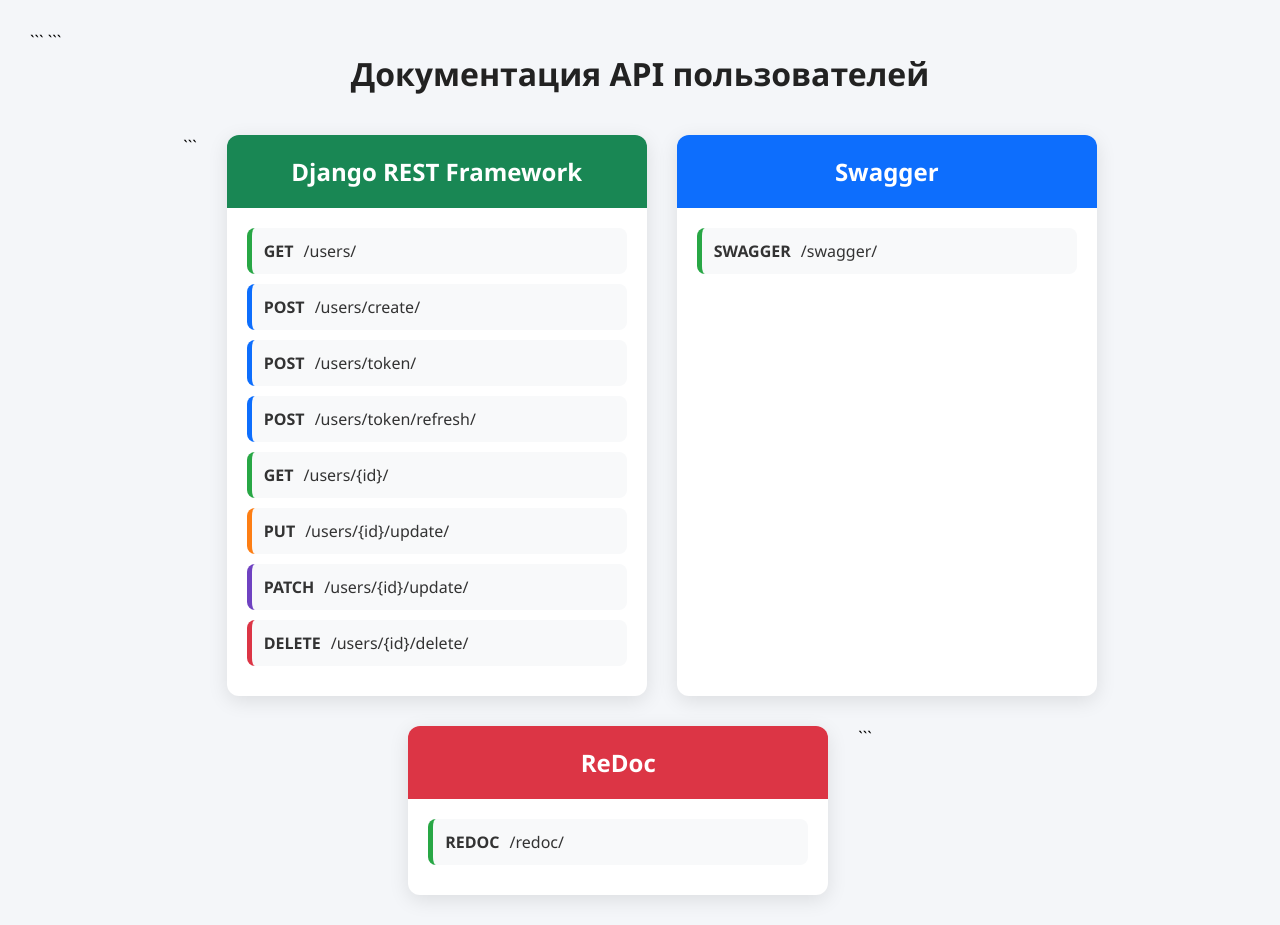
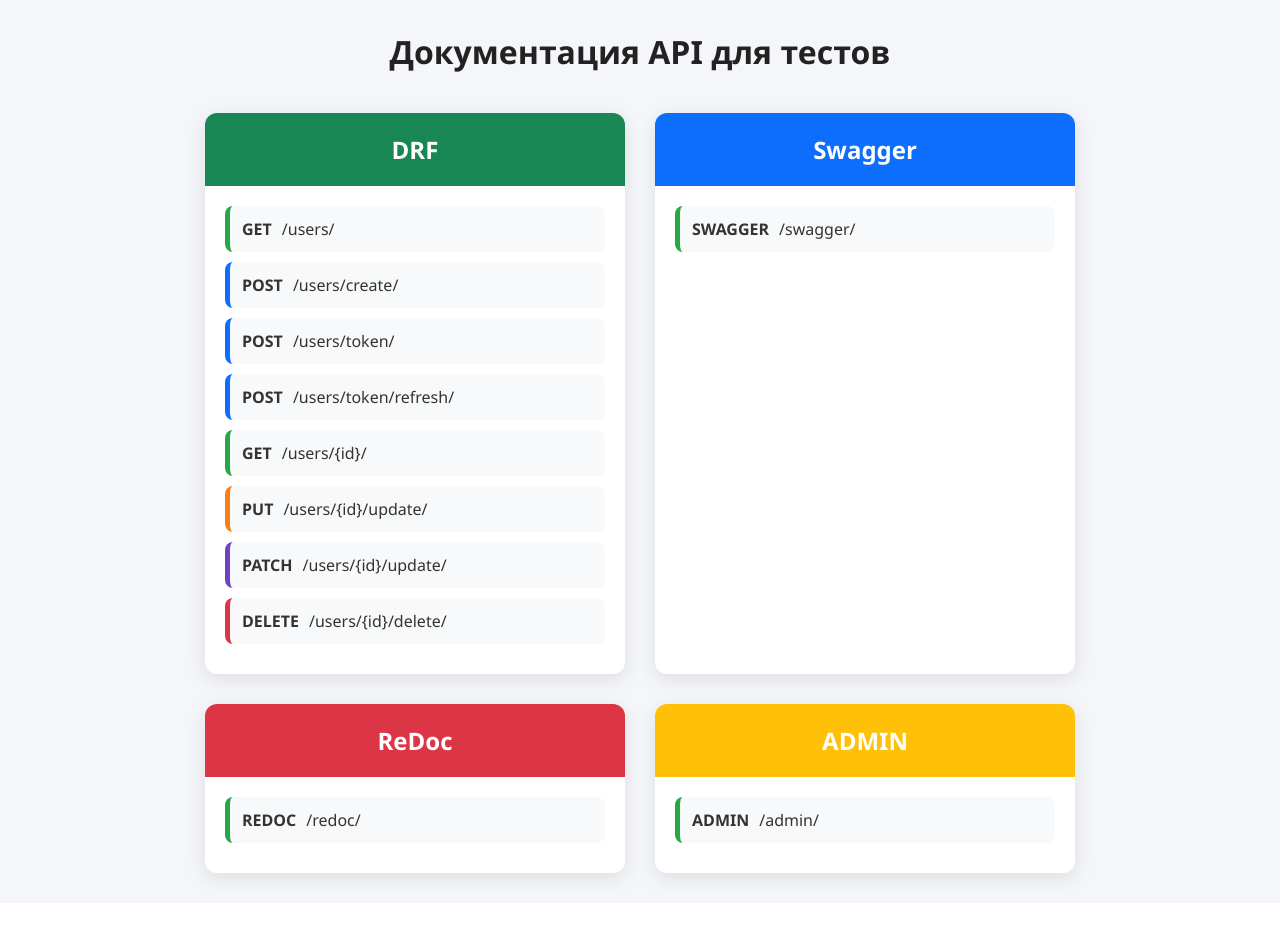
Before and after one commit to Aka-mant/API_DRF_10.06, a Django app: page / in a window 1280 px wide. After the commit the page ends 892 px from the top, so only its background shows below. Run offline with Django 5.2, Linux system fonts and the light colour scheme.

Commit message:
- Довел до ума задание первого урока №2

````diff
--- a/users/templates/chuse_doc_ui.html
+++ b/users/templates/chuse_doc_ui.html
@@ -6,7 +6,6 @@
     <meta name="viewport" content="width=device-width, initial-scale=1.0">
     <title>Документация API</title>
 
-```
 <style>
     * {
         margin: 0;
@@ -60,6 +59,9 @@
     .redoc {
         background: #dc3545;
     }
+    .admin {
+        background: #ffc107;
+    }
 
     .card-body {
         padding: 20px;
@@ -107,20 +109,17 @@
         margin-right: 10px;
     }
 </style>
-```
-
 </head>
 <body>
 
-<h1>Документация API пользователей</h1>
+<h1>Документация API для тестов</h1>
 
 <div class="container">
 
-```
 <!-- Django REST Framework -->
 <div class="card">
     <div class="card-header drf">
-        Django REST Framework
+        DRF
     </div>
 
     <div class="card-body">
@@ -191,7 +190,20 @@
 
     </div>
 </div>
-```
+    <!-- Admin -->
+<div class="card">
+    <div class="card-header admin">
+        ADMIN
+    </div>
+
+    <div class="card-body">
+
+        <a href="/admin/" class="endpoint get">
+            <span class="method">ADMIN</span>/admin/
+        </a>
+
+    </div>
+</div>
 
 </div>
 
````
